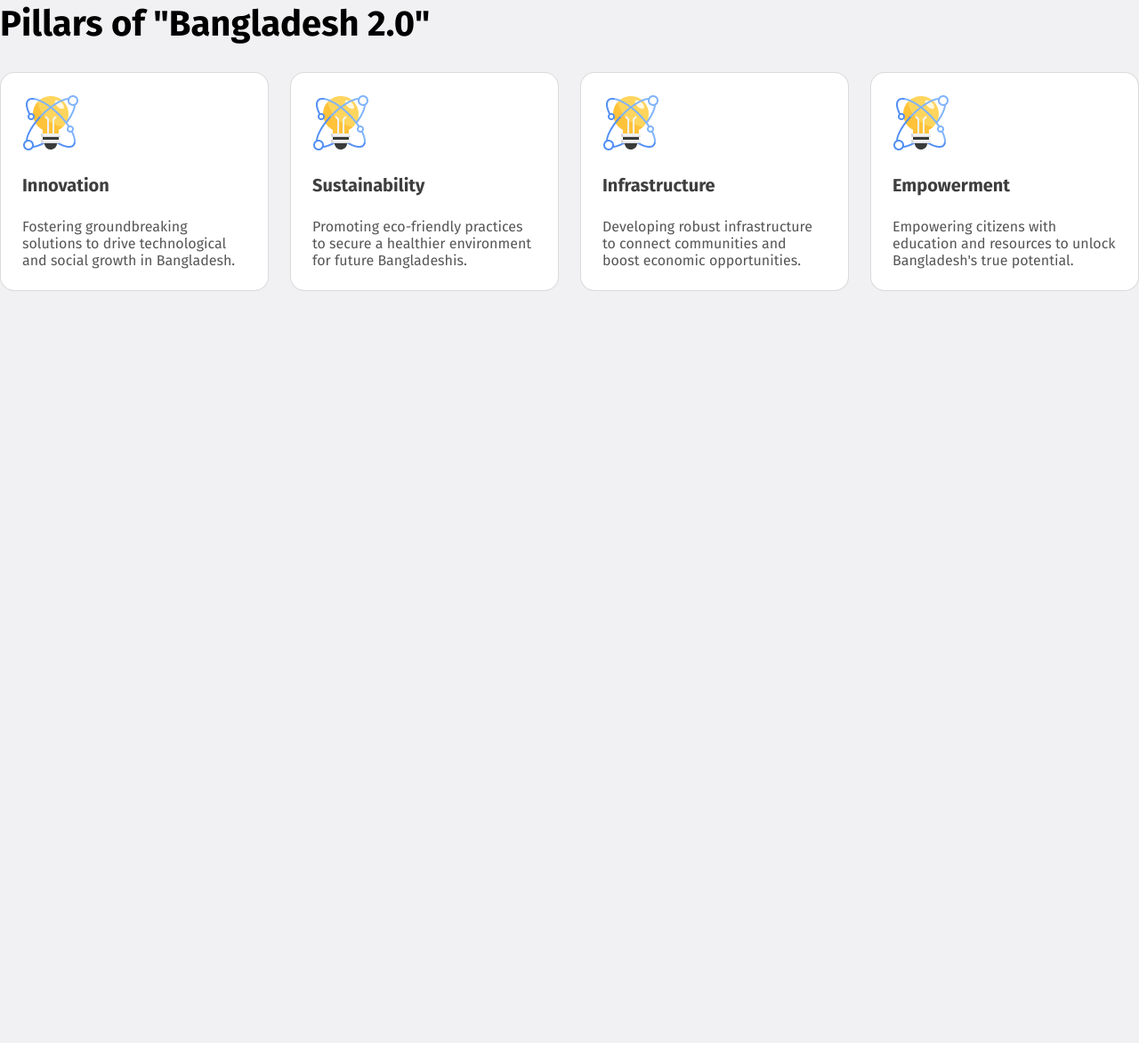
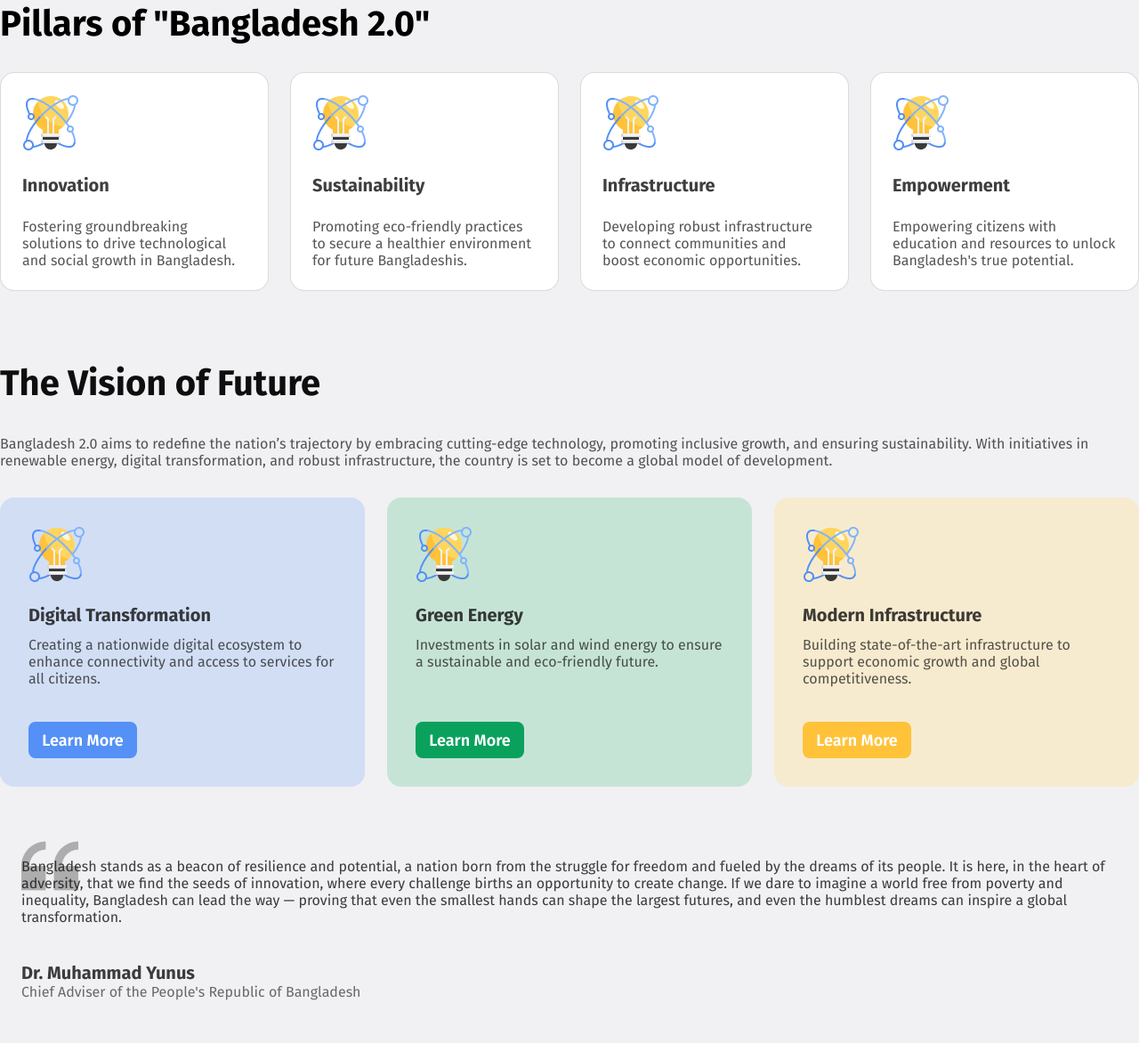
Before and after one commit to zrrehan/Programming-Hero-Assignment-1, a plain HTML site: page index.html in a window 1280 px wide. Shown: the part 737-1909 px from the top of the page at 89% size. Before the commit the page ends 1064 px from the top, so only its background shows below. Drawn offline with Linux system fonts and the light colour scheme.

Commit message:
Added Visions of Future

```diff
--- a/index.html
+++ b/index.html
@@ -49,6 +49,53 @@
                 </div>
             </div>
         </div>
+
+        <div class="vision-section">
+            <div class="vision-text-box">
+                <h1 class="vision-title">The Vision of Future</h1>
+                <p class="vision-text">Bangladesh 2.0 aims to redefine the nation’s trajectory by embracing cutting-edge technology, promoting inclusive growth, and ensuring sustainability. With initiatives in renewable energy, digital transformation, and robust infrastructure, the country is set to become a global model of development.</p>
+            </div>
+
+            <div class="vision-card-container">
+                <div class="vision-card" id = "blue">
+                    <img src="all-assets/assets/card-icon.png" alt="" id="vision-img">
+                    <div class="card-text-container">
+                        <h2 id="vision-title">Digital Transformation</h2>
+                        <p id="vision-text">Creating a nationwide digital ecosystem to enhance connectivity and access to services for all citizens.</p>
+                        <!-- <button class="btn">Learn More</button> -->
+                    </div>
+                    <button class="btn">Learn More</button>
+                </div>
+                <div class="vision-card" id = green>
+                    <img src="all-assets/assets/card-icon.png" alt="" id="vision-img">
+                    <div class="card-text-container">
+                        <h2 id="vision-title">Green Energy</h2>
+                        <p id="vision-text">Investments in solar and wind energy to ensure a sustainable and eco-friendly future.</p>
+                        <!-- <button class="btn">Learn More</button> -->
+                    </div>
+                    <button class="btn">Learn More</button>
+                </div>
+                <div class="vision-card" id = "yellow">
+                    <img src="all-assets/assets/card-icon.png" alt="" id="vision-img">
+                    <div class="card-text-container">
+                        <h2 id="vision-title">Modern Infrastructure</h2>
+                        <p id="vision-text">Building state-of-the-art infrastructure to support economic growth and global competitiveness.</p>
+                    </div>
+                    <button class="btn">Learn More</button>
+
+                </div>
+            </div>
+            <div class="quote">
+                <div class = "quote-text">Bangladesh stands as a beacon of resilience and potential, a nation born from the struggle for freedom and fueled by the dreams of its people. It is here, in the heart of adversity, that we find the seeds of innovation, where every challenge births an opportunity to create change. If we dare to imagine a world free from poverty and inequality, Bangladesh can lead the way — proving that even the smallest hands can shape the largest futures, and even the humblest dreams can inspire a global transformation.</div>
+                <div class="quote-name">
+                    <h1>Dr. Muhammad Yunus</h1>
+                    <p>Chief Adviser of the People's Republic of Bangladesh</p>
+                </div>
+            </div>
+        </div>
+
+
+
     </main>
     <footer></footer>
 </body>
--- a/style.css
+++ b/style.css
@@ -78,6 +78,7 @@ nav {
     border: none;
     font-size: 18px;
     border-radius: 8px;
+    font-weight: 600;
 }
 
 #banner-btn {
@@ -123,7 +124,7 @@ button:hover {
     border: 1px solid rgba(14, 14, 14, 0.15);
 }
 
-#pillar-img {
+#pillar-img, #vision-img {
     height: 64px;
     width: 64px;
 }
@@ -142,3 +143,126 @@ button:hover {
     font-size: 16px;
     color: rgba(14, 14, 14, 0.7);
 }
+
+
+/* Designing Vision Section  */
+.vision-section{
+    width: 1280px;
+    height: 765px;
+    margin: 80px auto 0px auto;
+}
+
+.vision-text-box {
+    height: 120px;
+    display: flex;
+    flex-direction: column;
+    justify-content: space-between;
+}
+
+.vision-text-box > h1 {
+    font-size: 40px;
+    font-weight: 700px;
+    color: rgba(14, 14, 14, 1);
+}
+
+.vision-text-box > p {
+    font-size: 16px;
+    color: rgba(14, 14, 14, 0.7);
+}
+
+/* Designing Box container of vision  */
+.vision-card-container {
+    height: 325px;
+    display: flex;
+    justify-content: space-between;
+    margin-top: 32px;
+}
+
+.vision-card {
+    height: 261px;
+    width: 346px;
+    padding: 32px;
+    border-radius: 16px;
+    display: flex;
+    flex-direction: column;
+    justify-content: space-between;
+}
+
+.vision-card > button {
+    height: 41px;
+    width: 122px;
+}
+
+.vision-card > img {
+    margin-bottom: 24px;
+}
+
+#vision-text {
+    font-size: 16px;
+    color: rgba(14, 14, 14, 0.7);
+    margin-top: 12px;
+}
+
+.card-text-container {
+    height: 132px;
+}
+.card-text-container > h2 {
+    font-size: 20px;
+    color:rgba(14, 14, 14, 0.8)
+}
+
+#blue {
+    background-color: rgba(84, 144, 245, 0.2);
+}
+
+#green {
+    background-color: #C6E4D6;
+}
+
+#yellow {
+    background-color: #F7EBCF;
+}
+
+#blue > button {
+    background-color: #5490F5;
+}
+
+#green > button {
+    background-color: #09A15C;
+}
+
+#yellow > button {
+    background-color: #FFC239;
+}
+
+
+
+/* designing the quote */
+.quote {
+    height: 160px;
+    padding: 48px 24px;
+    display: flex;
+    flex-direction: column;
+    justify-content: space-between;
+    margin-top: 32px;
+    background-image: url("all-assets/assets/quote-bg.png");
+    background-repeat: no-repeat;
+    background-position: 24px 25px;
+
+}
+
+.quote-text {
+    font-size: 16px;
+    color:rgba(14, 14, 14, 0.8);
+}
+
+
+.quote-name > h1 {
+    font-size: 20px;
+    color: rgba(14, 14, 14, 0.8);
+}
+
+.quote-name > p {
+    font-size: 16px;
+    color: rgba(14, 14, 14, 0.6);
+}
```
